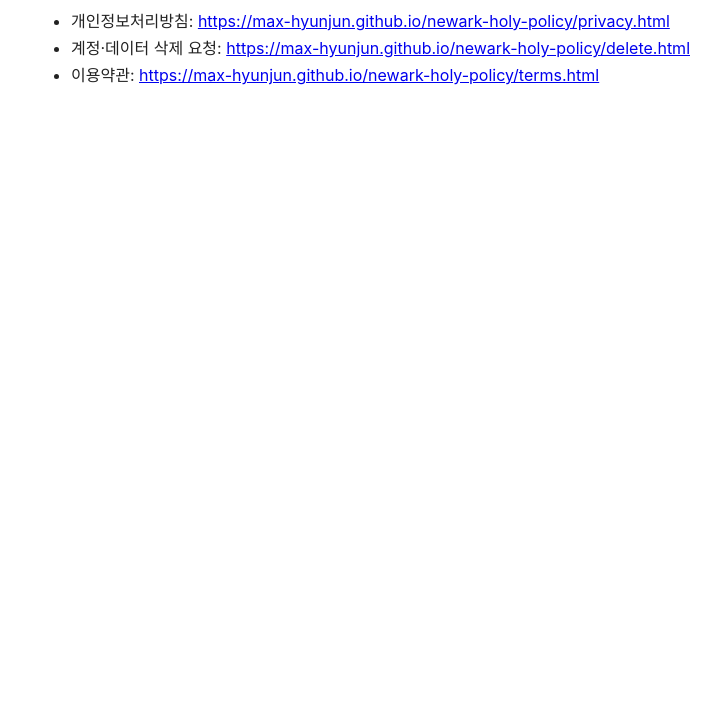
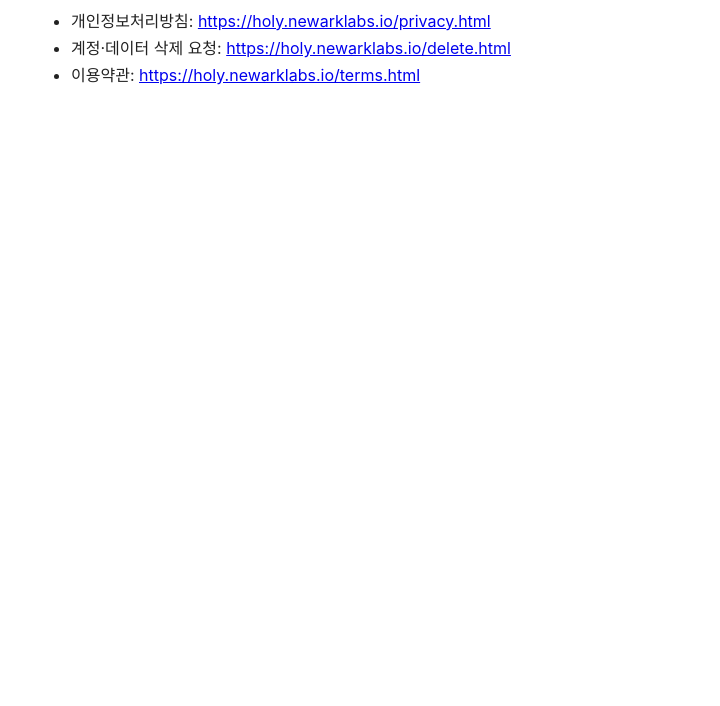
Before and after one commit to Max-HyunJun/newark-holy-policy, a plain HTML site: page index.html in a window 1280 px wide. Shown: the part 94-800 px from the top of the page, without its empty margins (229-949 px from the left). Drawn offline with Linux system fonts and the light colour scheme.

Commit message:
목록 페이지 링크 주소를 holy.newarklabs.io로 (Max 2026-11-26 결정, DNS·Pages 커스텀 도메인 설정 뒤 병합)
Co-Authored-By: Claude Opus 5.5 <noreply@anthropic.com>

```diff
--- a/index.html
+++ b/index.html
@@ -1,6 +1,6 @@
 <!doctype html><html lang="ko"><head><meta charset="utf-8"><meta name="viewport" content="width=device-width,initial-scale=1"><title>일용할말씀</title><style>body{font-family:-apple-system,"Apple SD Gothic Neo","Noto Sans KR",sans-serif;max-width:760px;margin:0 auto;padding:24px 16px;line-height:1.7;color:#222;word-break:keep-all}h1{font-size:1.6em}h2{font-size:1.2em;margin-top:2em}table{border-collapse:collapse;width:100%;font-size:.9em}td,th{border:1px solid #ccc;padding:6px;vertical-align:top}</style></head><body><h1>일용할말씀</h1>
 <ul>
-<li>개인정보처리방침: <a href="https://max-hyunjun.github.io/newark-holy-policy/privacy.html">https://max-hyunjun.github.io/newark-holy-policy/privacy.html</a></li>
-<li>계정·데이터 삭제 요청: <a href="https://max-hyunjun.github.io/newark-holy-policy/delete.html">https://max-hyunjun.github.io/newark-holy-policy/delete.html</a></li>
-<li>이용약관: <a href="https://max-hyunjun.github.io/newark-holy-policy/terms.html">https://max-hyunjun.github.io/newark-holy-policy/terms.html</a></li>
+<li>개인정보처리방침: <a href="https://holy.newarklabs.io/privacy.html">https://holy.newarklabs.io/privacy.html</a></li>
+<li>계정·데이터 삭제 요청: <a href="https://holy.newarklabs.io/delete.html">https://holy.newarklabs.io/delete.html</a></li>
+<li>이용약관: <a href="https://holy.newarklabs.io/terms.html">https://holy.newarklabs.io/terms.html</a></li>
 </ul></body></html>
```
